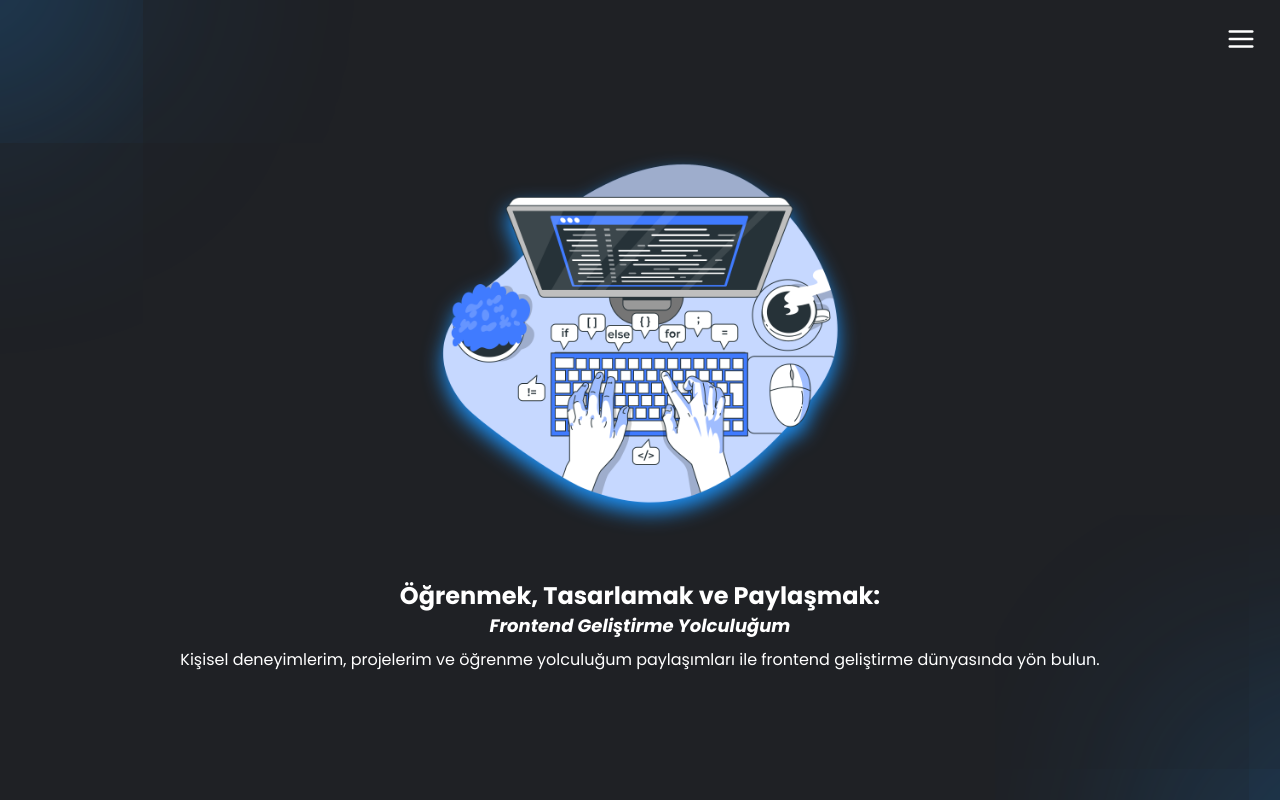
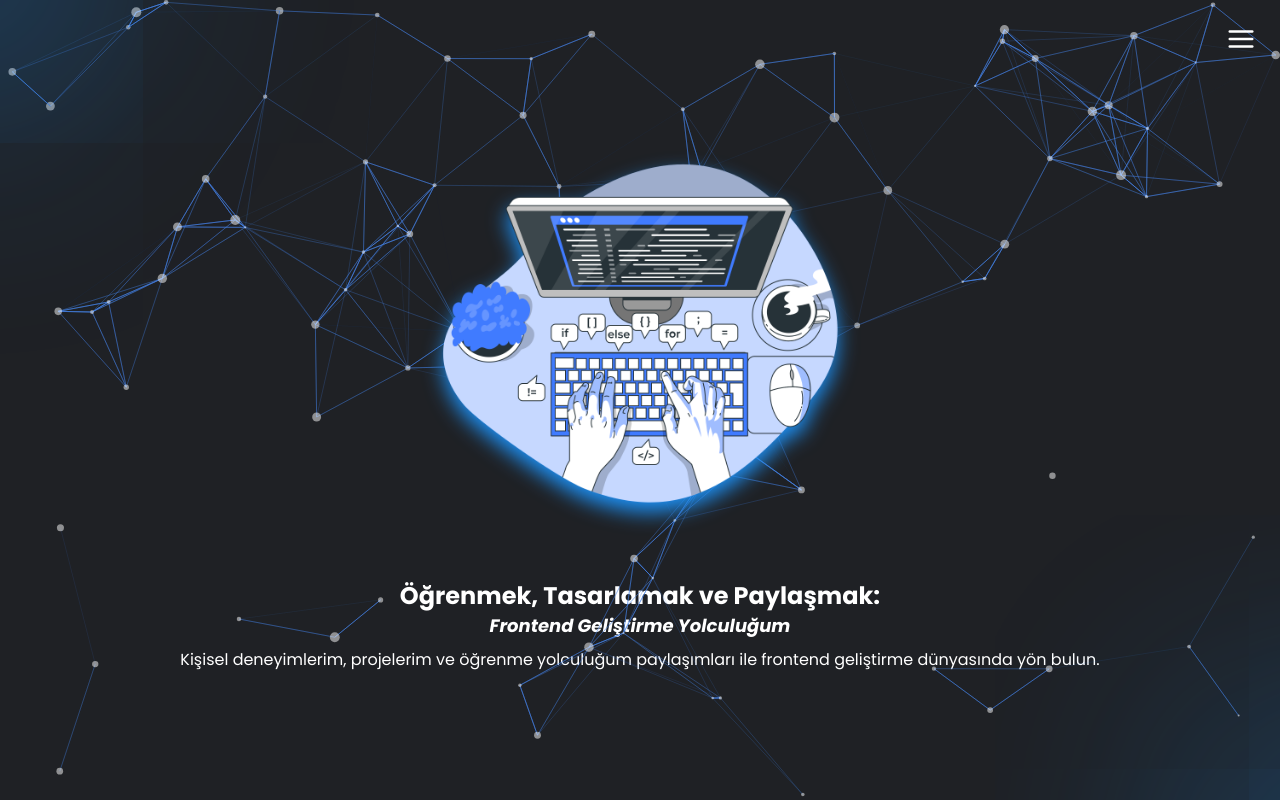
Before and after one commit to halilcancengiz/newPortfolio, a React (Vite) app: page / in a window 1280 px wide. Built offline with nearby package versions, Linux system fonts and the light colour scheme; no server answers; the database is empty.

Commit message:
added particles

```diff
--- a/package.json
+++ b/package.json
@@ -21,14 +21,17 @@
     "react-icons": "^4.9.0",
     "react-intersection-observer": "^9.4.4",
     "react-markdown": "^8.0.7",
+    "react-particles": "^2.10.1",
     "react-redux": "^8.0.7",
     "react-router-dom": "^6.12.1",
     "react-scroll-trigger": "^0.6.14",
     "react-syntax-highlighter": "^15.5.0",
     "react-toastify": "^9.1.3",
+    "react-tsparticles": "^2.10.1",
     "remark-gfm": "^3.0.1",
     "reselect": "^4.1.8",
     "spinners-react": "^1.0.7",
+    "tsparticles": "^2.10.1",
     "uuid": "^9.0.0"
   },
   "devDependencies": {
--- /dev/null
+++ b/src/components/Intro.jsx
@@ -0,0 +1,34 @@
+import React from 'react'
+import codetyping from "../assets/images/codetyping.png";
+import Particle from './Particle';
+
+
+const Intro = () => {
+
+    return (
+
+        <section className={`relative min-w-screen min-h-screen flex items-center justify-center overflow-hidden flex-col after:content-[''] after:animate-opacity after:rounded-full after:h-20 after:w-20 after:bg-transparent after:absolute after:top-[-80px] after:left-[-80px] after:shadow-border-shadow-blue after:sm:block after:xs:hidden before:sm:block before:xs:hidden before:animate-opacity before:content-[''] before:rounded-full before:h-20 before:w-20 before:bg-transparent before:absolute before:bottom-[-80px] before:right-[-80px] before:shadow-border-shadow-blue  `} >
+            <Particle />
+            <div className="flex justify-center">
+                <img className="w-1/3 min-w-[280px] drop-shadow-blue-btn " src={codetyping} alt="" />
+            </div>
+            <h3 className="sm:text-2xl xs:text-lg sm:animate-opacity xs:animate-none text-blue-btn font-bold italic header-stroke-without-border">
+                Halil Can Cengiz
+            </h3>
+            <h1 className="sm:text-2xl xs:text-lg font-bold text-center flex flex-col items-center">
+                Öğrenmek, Tasarlamak ve Paylaşmak:
+                <span className="sm:text-lg xs:text-base italic">
+                    Frontend Geliştirme Yolculuğum
+                </span>
+            </h1>
+            <h3 className="text-center sm:text-base xs:text-sm my-2">
+                Kişisel deneyimlerim, projelerim ve öğrenme yolculuğum paylaşımları
+                ile frontend geliştirme dünyasında yön bulun.
+            </h3>
+        </section>
+
+
+    )
+}
+
+export default Intro
--- /dev/null
+++ b/src/components/Particle.jsx
@@ -0,0 +1,102 @@
+import { useCallback } from "react";
+import Particles from "react-particles";
+import { loadFull } from "tsparticles";
+import imagetype from "../assets/images/membershipbg.jpg"
+
+const Particle = () => {
+    const particlesInit = useCallback(async engine => {
+        console.log(engine);
+        await loadFull(engine);
+    }, []);
+
+    const particlesLoaded = useCallback(async container => {
+        await console.log(container);
+    }, []);
+
+    return (
+        <Particles
+            id="tsparticles"
+            init={particlesInit}
+            loaded={particlesLoaded}
+            options={{
+                // background: {
+                //     color: {
+                //         value: "#1F2125",
+                //     },
+                // },
+                fpsLimit: 120,
+                interactivity: {
+                    events: {
+                        onClick: {
+                            enable: false,
+                            mode: "push",
+                        },
+                        onHover: {
+                            enable: true,
+                            mode: "repulse",
+                        },
+                        resize: true,
+                    },
+                    modes: {
+                        push: {
+                            quantity: 4,
+                        },
+                        repulse: {
+                            enable:true,
+                            distance: 200,
+                            duration: 0.4,
+                        },
+                    },
+                },
+                particles: {
+                    color: {
+                        value: "#ffffff",
+                    },
+                    links: {
+                        color: "#4580e3",
+                        distance: 150,
+                        enable: true,
+                        opacity: 0.9,
+                        width: 1,
+                    },
+                    collisions: {
+                        enable: true,
+                    },
+                    move: {
+                        direction: "none",
+                        enable: true,
+                        outModes: {
+                            default: "bounce",
+                            bottom:"out"
+                        },
+                        random: false,
+                        speed: 2,
+                        straight: false,
+                        trail:{
+
+                        }
+                    },
+                    number: {
+                        density: {
+                            enable: true,
+                            area: 1000,
+                        },
+                        value: 100,
+                    },
+                    opacity: {
+                        value: 0.5,
+                    },
+                    shape: {
+                        type: "circle",
+                    },
+                    size: {
+                        value: { min: 1, max: 5 },
+                    },
+                },
+                detectRetina: true,
+            }}
+        />
+    );
+};
+
+export default Particle
--- a/src/pages/Home/Home.jsx
+++ b/src/pages/Home/Home.jsx
@@ -1,5 +1,4 @@
 import React, { memo } from "react";
-import codetyping from "../../assets/images/codetyping.png";
 import Technologies from "../../components/Technologies";
 import Projects from "../../components/Projects";
 import Footer from "../../components/Footer";
@@ -7,6 +6,7 @@
 import { Helmet } from "react-helmet";
 import BlogCardContainer from "../../components/BlogCardContainer";
 import Contact from "../../components/Contact";
+import Intro from "../../components/Intro";
 
 const Home = () => {
   return (
@@ -21,24 +21,7 @@
       </Helmet>
 
       <div id="home" className="min-h-screen flex items-center justify-center scroll-smooth flex-col text-white relative " >
-        <section className={`relative min-w-screen min-h-screen flex items-center justify-center overflow-hidden flex-col after:content-[''] after:animate-opacity after:rounded-full after:h-20 after:w-20 after:bg-transparent after:absolute after:top-[-80px] after:left-[-80px] after:shadow-border-shadow-blue after:sm:block after:xs:hidden before:sm:block before:xs:hidden before:animate-opacity before:content-[''] before:rounded-full before:h-20 before:w-20 before:bg-transparent before:absolute before:bottom-[-80px] before:right-[-80px] before:shadow-border-shadow-blue  `} >
-          <div className="flex justify-center">
-            <img className="w-1/3 min-w-[280px] drop-shadow-blue-btn " src={codetyping} alt="" />
-          </div>
-          <h3 className="sm:text-2xl xs:text-lg sm:animate-opacity xs:animate-none text-blue-btn font-bold italic header-stroke-without-border">
-            Halil Can Cengiz
-          </h3>
-          <h1 className="sm:text-2xl xs:text-lg font-bold text-center flex flex-col items-center">
-            Öğrenmek, Tasarlamak ve Paylaşmak:
-            <span className="sm:text-lg xs:text-base italic">
-              Frontend Geliştirme Yolculuğum
-            </span>
-          </h1>
-          <h3 className="text-center sm:text-base xs:text-sm my-2">
-            Kişisel deneyimlerim, projelerim ve öğrenme yolculuğum paylaşımları
-            ile frontend geliştirme dünyasında yön bulun.
-          </h3>
-        </section>
+        <Intro />
         <section id="posts" className="w-full flex flex-col ">
           <div className="w-full flex items-center justify-center py-5 text-center my-10 drop-shadow-dark-btn ">
             <h6 className="header-stroke lg:text-4xl sm:text-3xl xs:text-2xl text-center uppercase">
--- a/src/pages/PostDetails.jsx
+++ b/src/pages/PostDetails.jsx
@@ -19,11 +19,13 @@
       getPostById(title)
     }
   }, [title]);
+
+  console.log(currentPost);
   return (
     <>
       <Helmet>
         <title>{title}</title>
-        <meta name="description" content={currentPost.metaDescription} />
+        <meta name="description" content={currentPost ? currentPost.metaDescription : ""} />
         <html lang="tr" />
         <link rel="canonical" href={window.location.href} />
         <meta name="robots" content="index, follow" />
@@ -73,7 +75,7 @@
 
               ),
               blockquote: ({ node, ...props }) => (
-                  <blockquote className="text-base max-w-full mb- w-full text-white font-bold relative before:content-[''] before:absolute before:left-0 before:top-0 before:w-2 before:bg-white before:h-full pl-5" {...props} />
+                <blockquote className="text-base max-w-full mb- w-full text-white font-bold relative before:content-[''] before:absolute before:left-0 before:top-0 before:w-2 before:bg-white before:h-full pl-5" {...props} />
               ),
               img: ({ node, ...props }) => (
                 <div className="max-w-full mx-auto">
@@ -86,7 +88,7 @@
             }}
           />
         )}
-        <CommentsContainer postId={currentPost.postId} isLoggedIn={user} />
+        <CommentsContainer postId={currentPost ? currentPost.postId : ""} isLoggedIn={user} />
       </main>
     </>
   );
```
Also changed, not shown: 1 other file (tests, documents, lock files or other folders).
